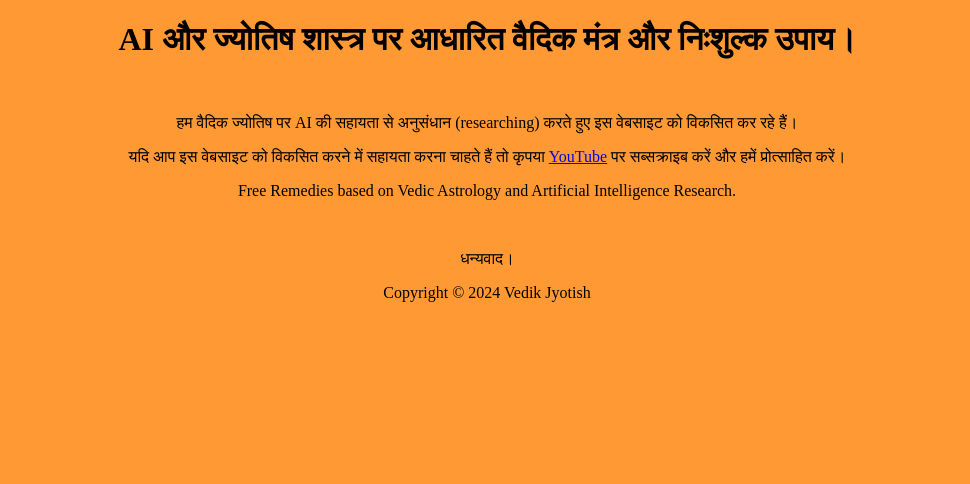
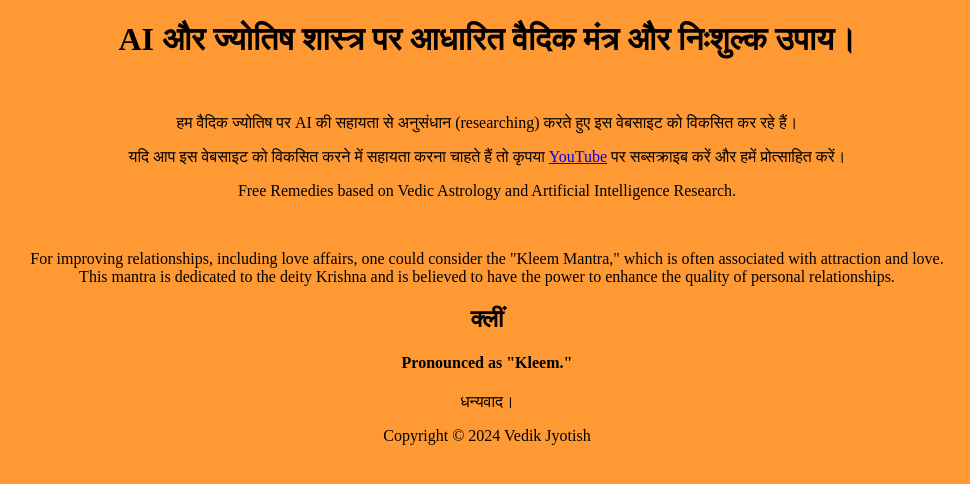
Before and after one commit to VedicJyotishAI/home, a plain HTML site: page index.html in a window 1280 px wide. Shown: the whole page, without its empty margins (153-1123 px from the left). Drawn offline with Linux system fonts and the light colour scheme.

Commit message:
Update index.html

```diff
--- a/index.html
+++ b/index.html
@@ -6,7 +6,7 @@
     <meta name="description"
           content="वैदिक ज्योतिष (Vedik Jyotish) द्वारा AI और ज्योतिष अनुसंधान पर आधारित वैदिक मंत्र और निःशुल्क उपाय।">
     <meta name="keywords" content="वैदिक ज्योतिष">
-    <meta name="google-site-verification" content="_UaRDIT30FcjWSm0LJ13IG0Q0jiYizrNwzPctHjC7m4" />
+    <meta name="google-site-verification" content="_UaRDIT30FcjWSm0LJ13IG0Q0jiYizrNwzPctHjC7m4"/>
 </head>
 <body style="background-color: #FF9933;">
 <h1 lang="hi" style="text-align: center">AI और ज्योतिष शास्त्र पर आधारित वैदिक मंत्र और निःशुल्क उपाय।</h1>
@@ -17,6 +17,11 @@
         href="https://www.youtube.com/@VedikJyotishDotCom">YouTube</a> पर सब्सक्राइब करें और हमें प्रोत्साहित करें।</p>
 <p style="text-align: center">Free Remedies based on Vedic Astrology and Artificial Intelligence Research.</p>
 <br>
+<p style="text-align: center">For improving relationships, including love affairs, one could consider the "Kleem
+    Mantra," which is often associated with attraction and love. <br>This mantra is dedicated to the deity Krishna and
+    is believed to have the power to enhance the quality of personal relationships. </p>
+<h2 lang="hi" style="text-align: center">क्लीं</h2>
+<h4 style="text-align: center">Pronounced as "Kleem."</h4>
 <p lang="hi" style="text-align: center">धन्यवाद।</p>
 <p style="text-align: center">Copyright © 2024 Vedik Jyotish</p>
 </body>
```
